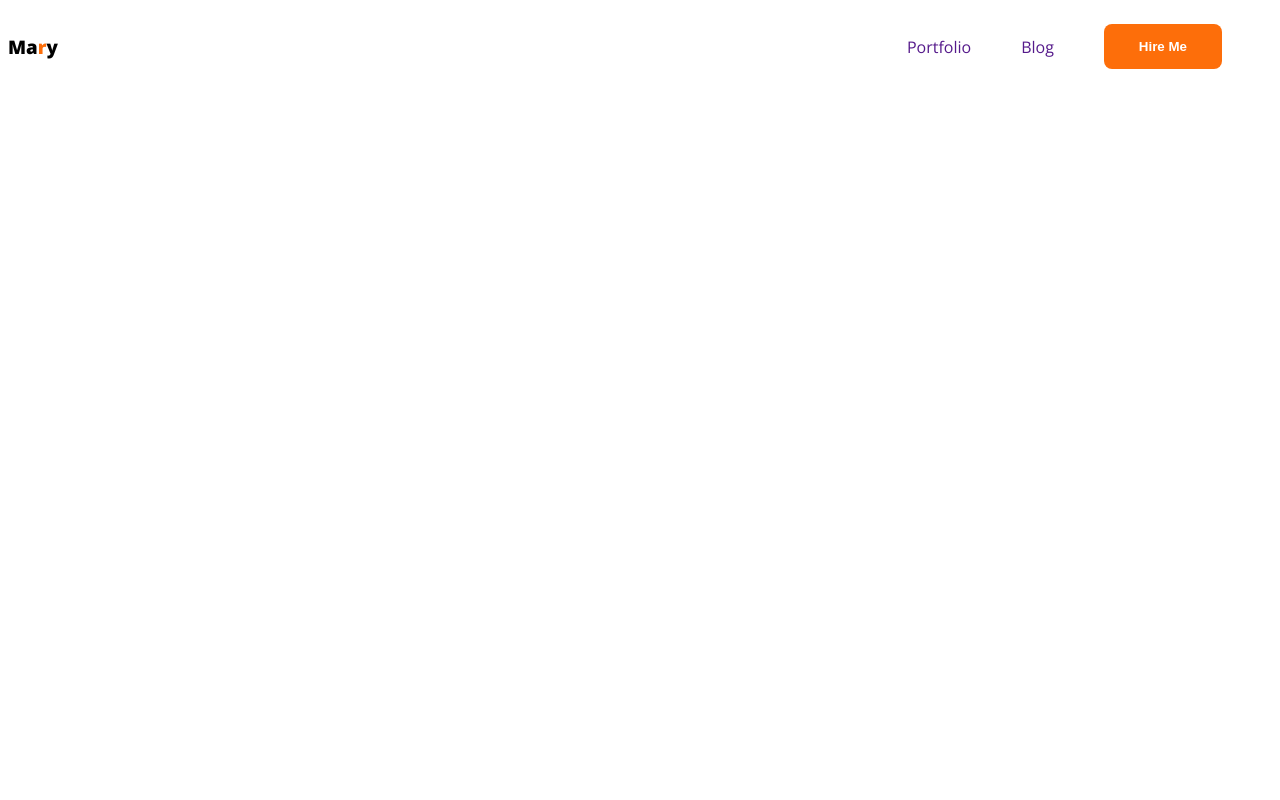
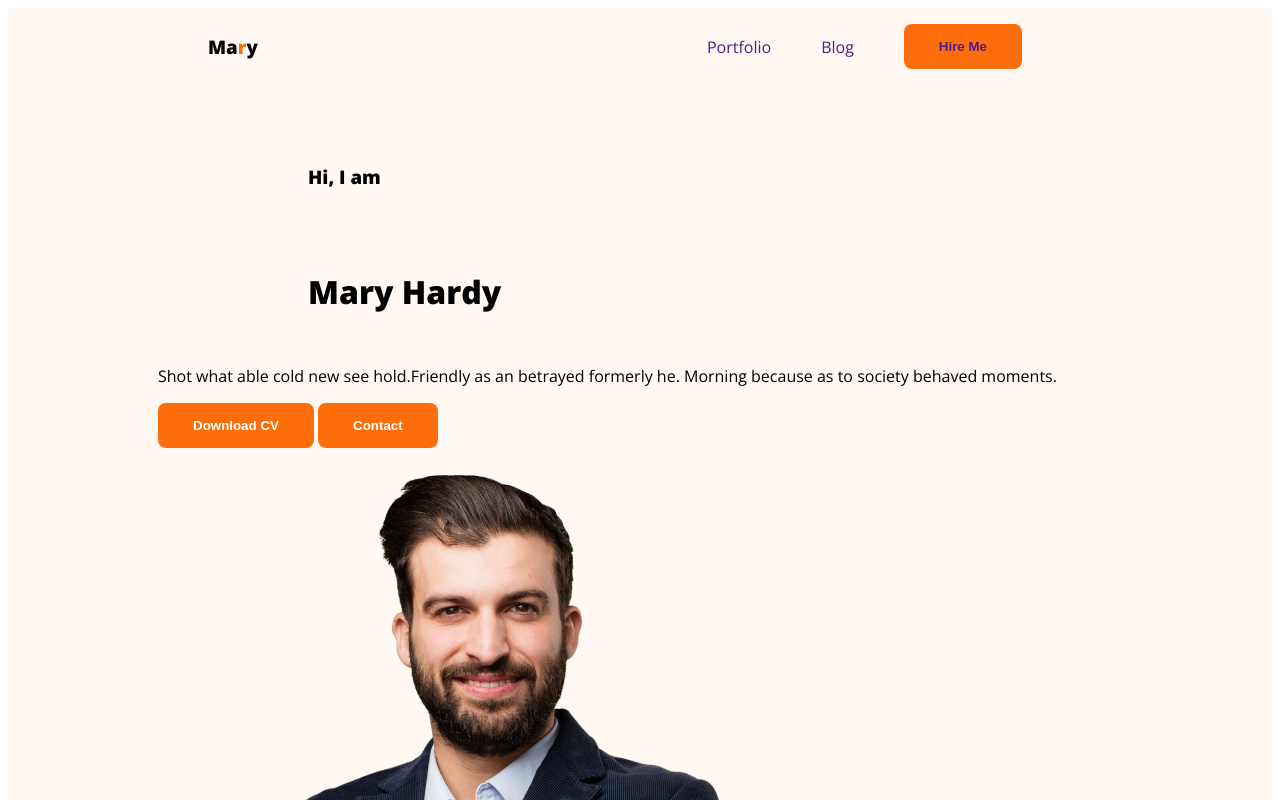
Before and after one commit to TONMOY533/webdeveloper-portfolio, a plain HTML site: page index.html in a window 1280 px wide. Shown: the top 800 px of the page. Drawn offline with nearby package versions, Linux system fonts and the light colour scheme.

Commit message:
added the baner

```diff
--- a/index.html
+++ b/index.html
@@ -12,15 +12,25 @@
     <link rel="stylesheet" href="styles/portfolio.css">
 </head>
 <body>
-    <header>
+    <header class="head">
         <nav>
             <h3 class="web title">Ma<span class="pt">r</span>y</h3>
             <ul>
                 <li class="il"><a href="">Portfolio</a></li>
                 <li class="il"><a href="">Blog</a>
-                <li class="il"><Button class="pts">Hire Me</Button>
+                <li class="il"><Button class="pts"> <a href="">Hire Me </a></Button>
             </ul>
         </nav>
+        <div class="banner">
+            <div>
+                <h3 class="banner text">Hi, I am</h3>
+                <h1 class="banner title"> Mary Hardy</h1>
+                <p> Shot what able cold new see hold.Friendly as an betrayed formerly he. Morning because as to society behaved moments.</p>
+                <button class="pts">Download CV</button>
+                <button class="pts"> Contact</button>
+            </div>
+            <img src="images/hardy.png" alt="">
+        </div>
 
     </header>
     <body>
--- a/styles/portfolio.css
+++ b/styles/portfolio.css
@@ -4,6 +4,7 @@ nav {
     display: flex;
     justify-content: space-between;
     align-items: center;
+    margin: 0 200px;
 }
 
 
@@ -44,3 +45,12 @@ nav>ul {
 nav a {
      text-decoration: none ;
 }
+
+/*header related styles*/
+.head{
+    background-color: #fff8f3;
+}
+
+.banner{
+    padding: 30px 30px 30px 150px;
+}
```
